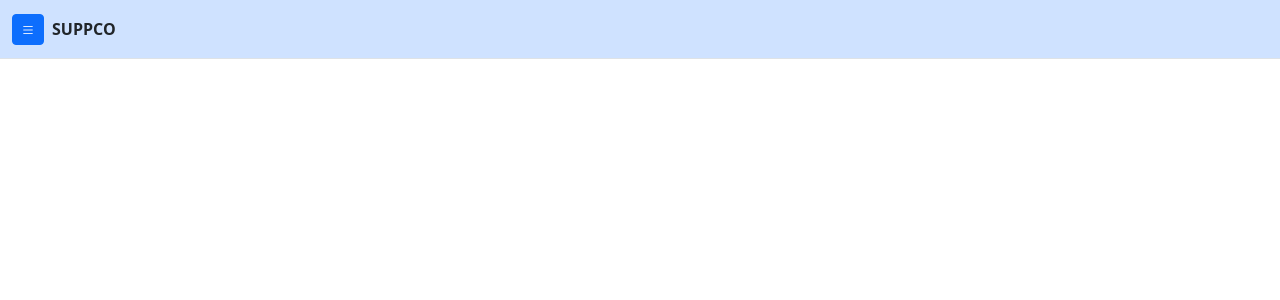
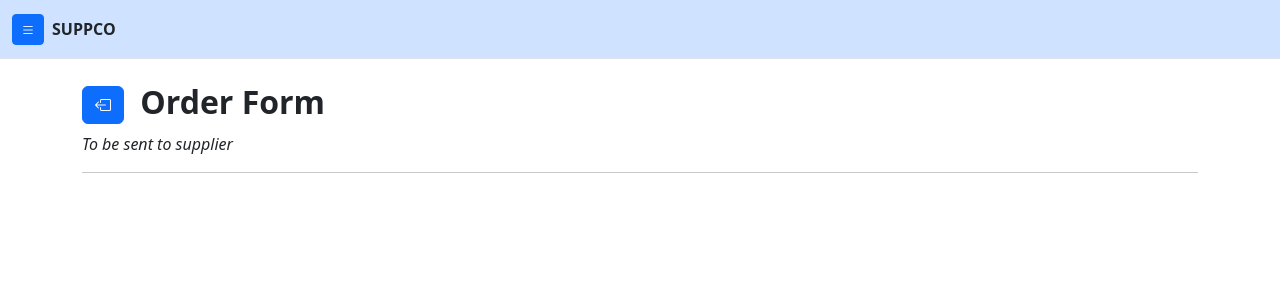
Before and after one commit to dalienst/suppco-contractor, a React (Create React App) app: page /order-form/1/aggregate in a window 1280 px wide. Before the commit this address had no page. Shown: the top 300 px of the page. Built offline with nearby package versions, Linux system fonts and the light colour scheme.

Commit message:
add order form

```diff
--- a/src/constants/Routes.jsx
+++ b/src/constants/Routes.jsx
@@ -16,6 +16,9 @@ const Books = React.lazy(() => import("../pages/Books"));
 const SiteDetail = React.lazy(() => import("../pages/SiteDetail"));
 const SiteEquipment = React.lazy(() => import("../pages/SiteEquipment"));
 const BuildersPlant = React.lazy(() => import("../pages/BuildersPlant"));
+const AggregateOrderForm = React.lazy(() =>
+  import("../pages/AggregateOrderForm")
+);
 const ShellEquipmentDetail = React.lazy(() =>
   import("../pages/ShellEquipmentDetail")
 );
@@ -80,6 +83,10 @@ function BaseRouter() {
             path="/order/:shellItemId/aggregate"
             element={<OrderAggregate />}
           />
+          <Route
+            path="/order-form/:shellItemId/aggregate"
+            element={<AggregateOrderForm />}
+          />
         </Routes>
       </Suspense>
     </Router>
--- /dev/null
+++ b/src/pages/AggregateOrderForm.jsx
@@ -0,0 +1,35 @@
+import React from "react";
+import { Link, useParams } from "react-router-dom";
+import { shell } from "../data/inventory/shellEquipmentData";
+
+function AggregateOrderForm() {
+  const { shellItemId } = useParams();
+  const selectedShellItemId = parseInt(shellItemId);
+  const selectedItem = shell
+    .flatMap((category) => category.subCategory)
+    .flatMap((subCategory) => subCategory.items)
+    .find((item) => item.id === selectedShellItemId);
+  return (
+    <>
+      <div className="container py-2">
+        <section>
+          <h2 className="fw-bold ">
+            <span>
+              <Link
+                className="btn btn-primary me-2"
+                to={`/order/${shellItemId}/aggregate`}
+              >
+                <i className="bi bi-box-arrow-left"></i>
+              </Link>
+            </span>
+            {selectedItem?.item} Order Form
+          </h2>
+          <p className="fst-italic">To be sent to supplier</p>
+          <hr />
+        </section>
+      </div>
+    </>
+  );
+}
+
+export default AggregateOrderForm;
--- a/src/pages/OrderAggregate.jsx
+++ b/src/pages/OrderAggregate.jsx
@@ -6,7 +6,7 @@ function OrderAggregate() {
   const { shellItemId } = useParams();
   const selectedShellItemId = parseInt(shellItemId);
   const selectedItem = shell
-    .flatMap((category) => category.subCategory) // Flatten the nested arrays
+    .flatMap((category) => category.subCategory)
     .flatMap((subCategory) => subCategory.items)
     .find((item) => item.id === selectedShellItemId);
 
@@ -58,6 +58,14 @@ function OrderAggregate() {
                 <div>
                   <Link className="btn btn-outline-danger">Cancel</Link>
                 </div>
+                <div>
+                  <Link
+                    to={`/order-form/${shellItemId}/aggregate`}
+                    className="btn btn-outline-success"
+                  >
+                    Proceed
+                  </Link>
+                </div>
               </div>
             </div>
           </form>
```
